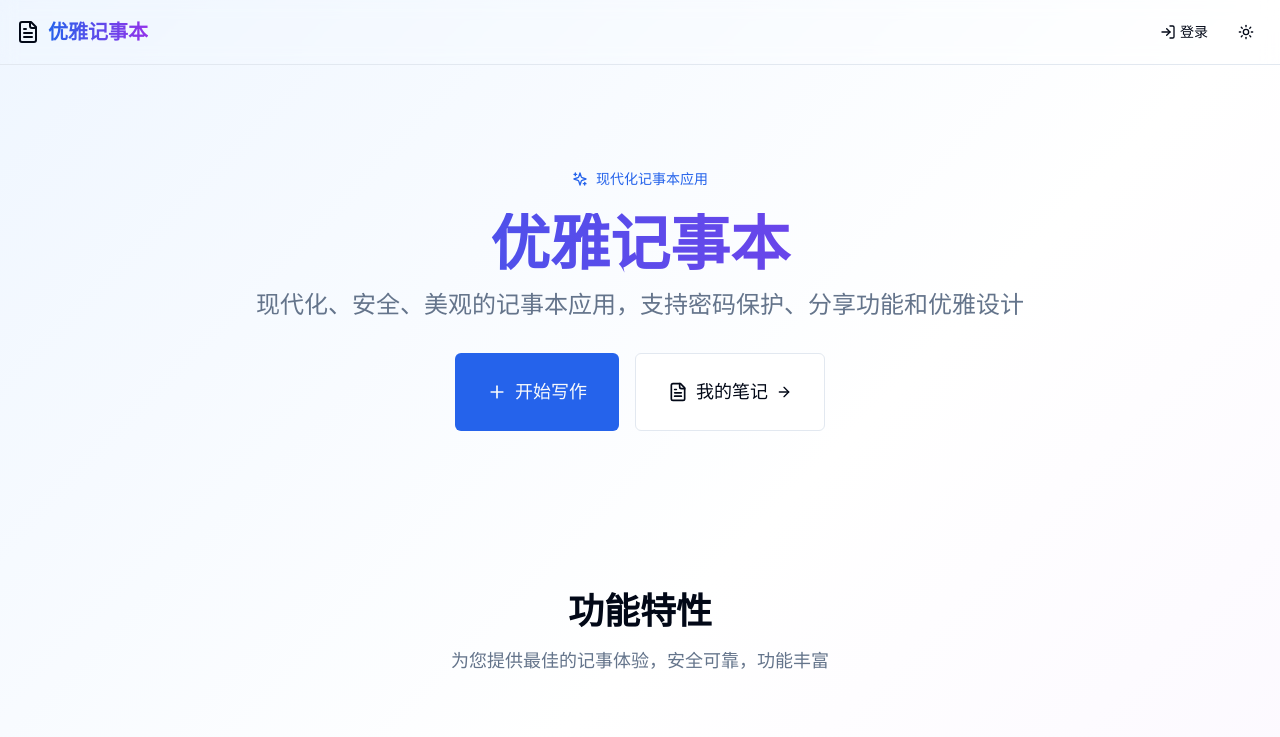
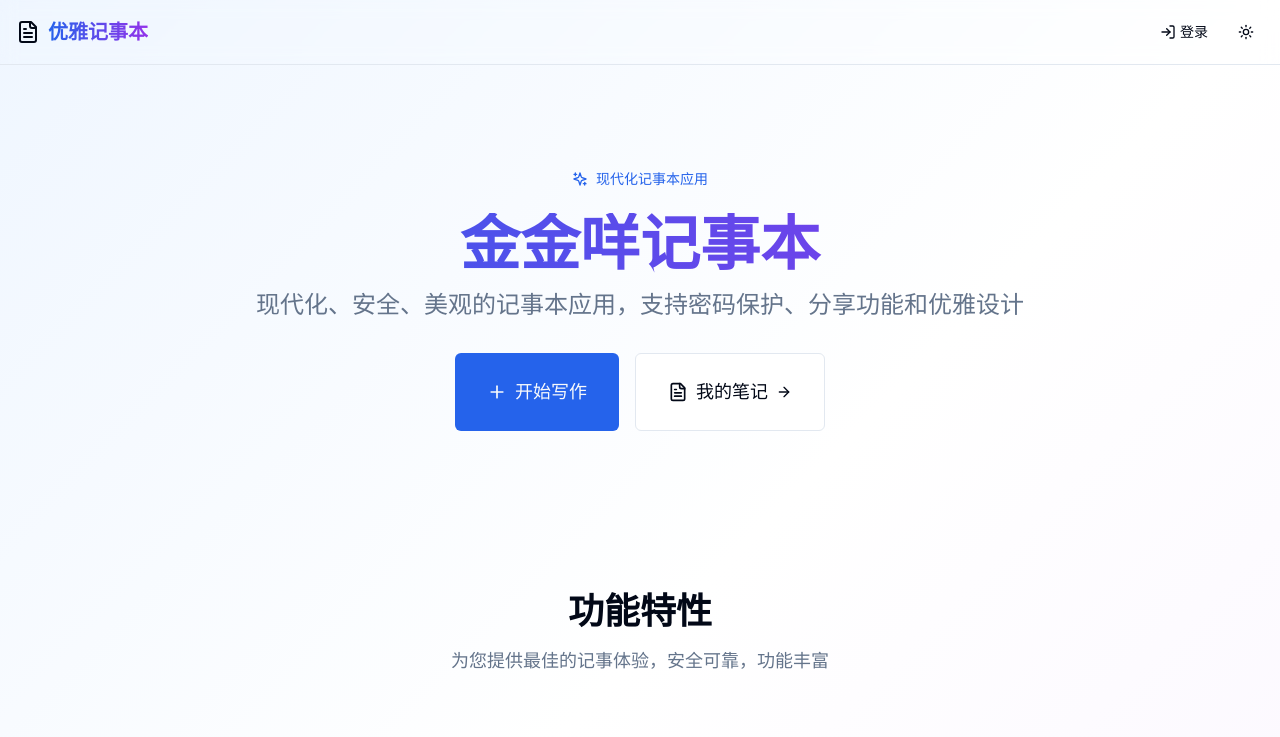
Before and after one commit to wanglili03/Elegant-Notepad, a Next.js app: page / in a window 1280 px wide. Shown: the top 737 px of the page. Built offline with nearby package versions, Linux system fonts and the light colour scheme.

Commit message:
Update page.tsx

```diff
--- a/app/page.tsx
+++ b/app/page.tsx
@@ -80,7 +80,7 @@ export default function HomePage() {
               现代化记事本应用
             </div>
             <h1 className="text-4xl md:text-6xl font-bold text-gradient">
-              优雅记事本
+              金金咩记事本
             </h1>
             <p className="text-xl md:text-2xl text-muted-foreground max-w-3xl mx-auto">
               现代化、安全、美观的记事本应用，支持密码保护、分享功能和优雅设计
```
